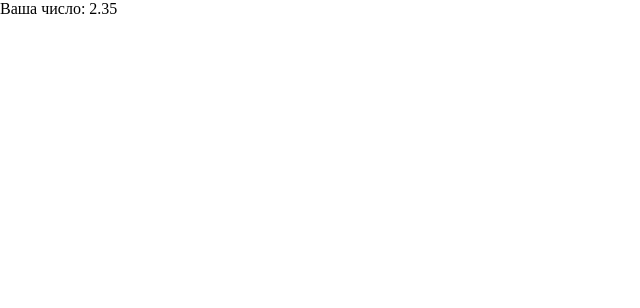
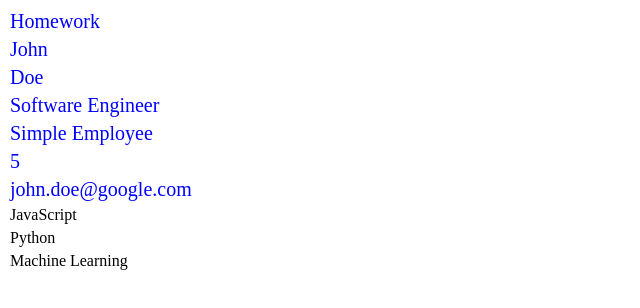
Before and after one commit to VitaliMazurenka/react-typescript, a React (Create React App) app: page / in a window 1280 px wide. Shown: the top 308 px of the page, without its empty margins (0-640 px from the left). Built offline with nearby package versions, Linux system fonts and the light colour scheme.

Commit message:
hw20-final

```diff
--- a/src/App.tsx
+++ b/src/App.tsx
@@ -1,4 +1,4 @@
-import Lesson20 from './lessons/Lesson20';
+//import Lesson20 from './lessons/Lesson20';
 import Homework20 from './homeworks/Homework20/Homework20';
 
 import './App.css';
@@ -7,7 +7,8 @@
   return (
     <div className="App">
 
-    <Lesson20/>
+    {/* <Lesson20/> */}
+    <Homework20/>
     </div>
   );
 }
--- a/src/homeworks/Homework20/Homework20.tsx
+++ b/src/homeworks/Homework20/Homework20.tsx
@@ -1,14 +1,42 @@
+import "./styles.css";
+
 function Homework20() {
+    // создаем переменные и присваиваем им тип
     let firstName: string = "John";
     let lastName: string = "Doe";
     let job: string = "Software Engineer";
     let isManager: boolean = false;
     let experience: number = 5;
     let email: string = "john.doe@google.com";
+    let programLangs: string [] = ['JavaScript', 'Python', 'Machine Learning'];
 
+    // тут делаем map нашего массива programLangs и возвращаем JSX элементы с данными из массива
+    // Кто то может удалить тип к programLangs, и тогда если вы далее не правильно используете programLangs
+    // у вас будет ошибка
+    // 2. Это упрощает дебаггинг
+    // 3. На проектах прописываются жесткие правила с помощью eslint, что аргументы должны типизироваться
+    // становится очевидно что за тип и минимизирует риск ошибок
+    // типизируем , когда знаем что должно прийти с бэка, однако бэкенд разработчик может прислать не
+    // то что ожидается и вы тогда легко словите ошибку
 
+    const newProgramLangs = programLangs.map((el:string)=>{
+        return <p key={`langs - ${Math.random()}`}>{el}</p>;
+    });
 
-    return <div className="hw-wrapper">{}</div>;
+        return (
+        <div className="hw-wrapper">
+        <p className="company-personal">Homework</p>
+        <p className="company-personal">{firstName}</p>
+        <p className="company-personal">{lastName}</p>
+        <p className="company-personal">{job}</p>
+        <p className="company-personal">
+            {isManager ? "Manager" : "Simple Employee"}</p>
+            <p className="company-personal">{experience}</p>
+            <p className="company-personal">{email}</p>
+            {newProgramLangs}
+
+        </div>
+        );
 };
 
 export default Homework20;
--- a/src/homeworks/Homework20/styles.css
+++ b/src/homeworks/Homework20/styles.css
@@ -1,5 +1,12 @@
-.how20-wrapper {
+.hw-wrapper {
     display: flex;
     flex-direction: column;
     width: 100%;
+    gap: 5px;
+    margin: 10px;
   }
+  .company-personal{
+    font-size: 20px;
+    color: blue;
+
+  }
```
